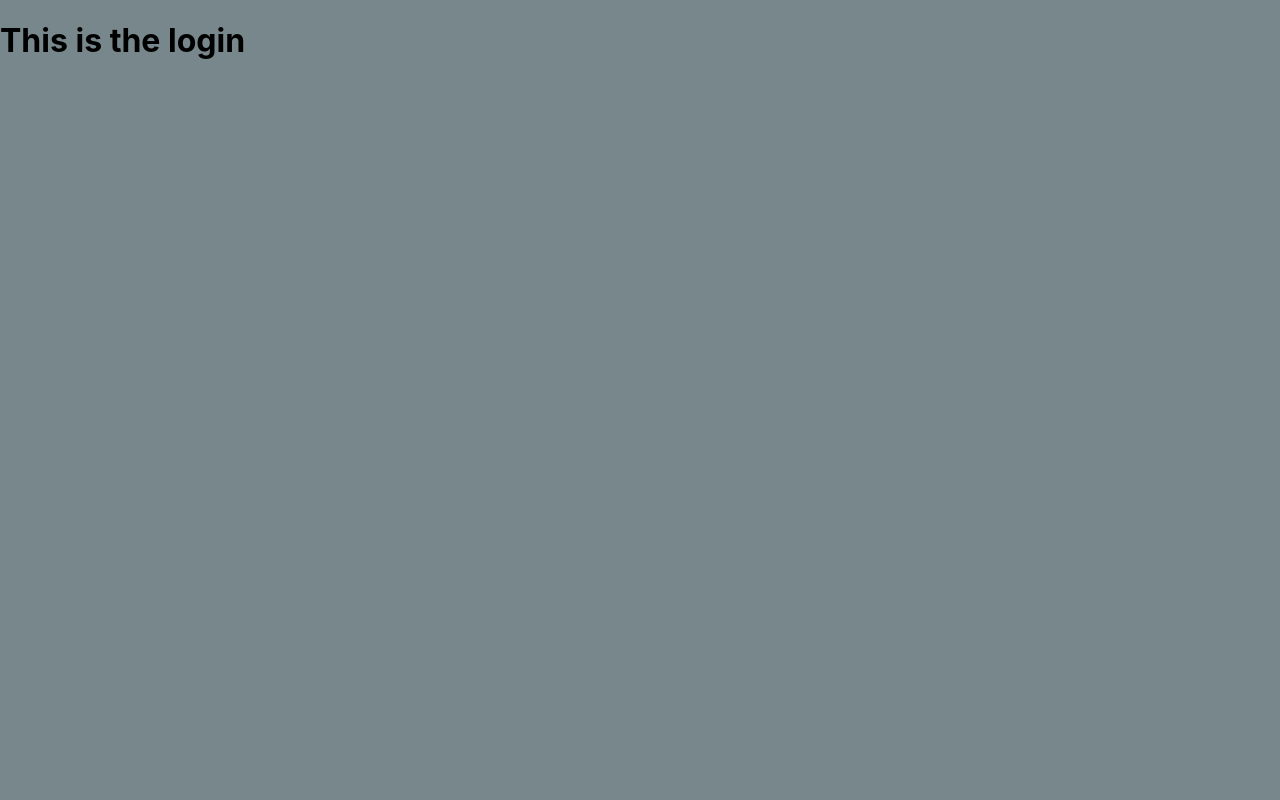
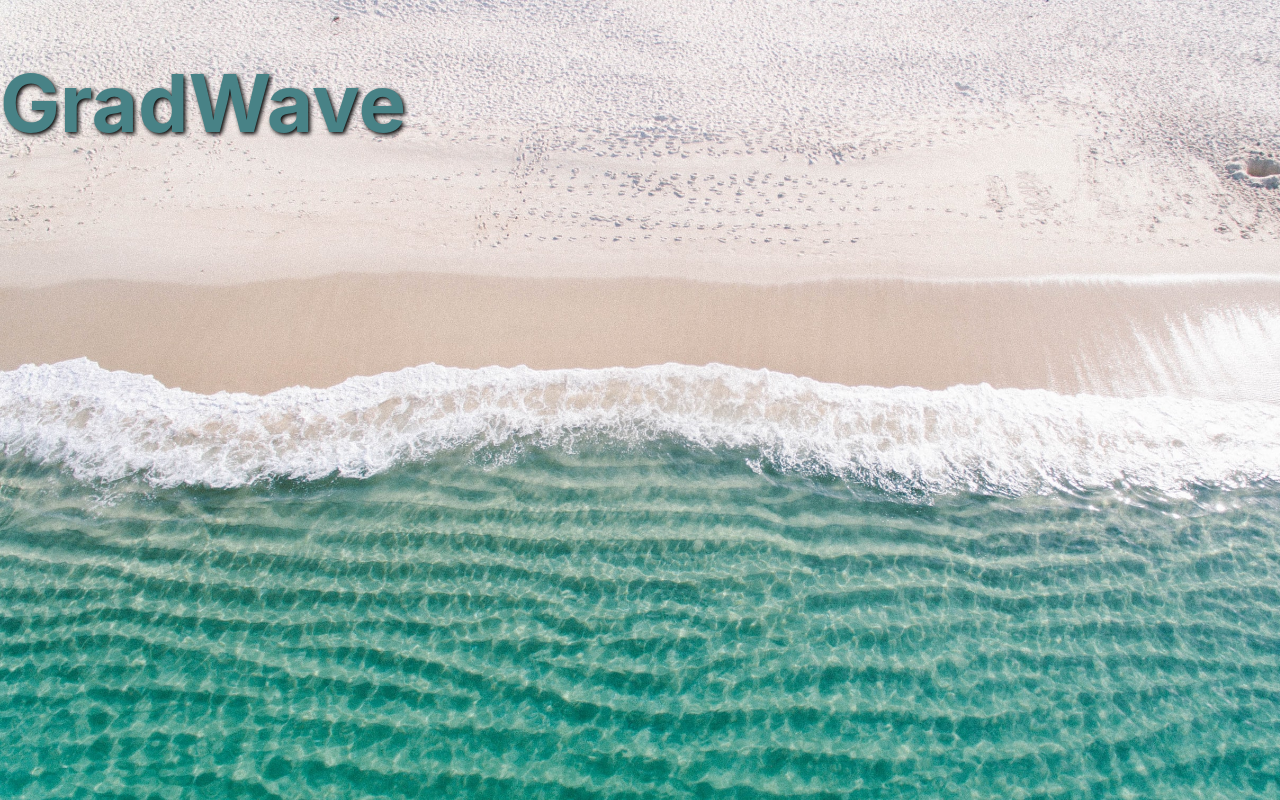
Before and after one commit to Heyrio/GradWave, a React (Create React App) app: page / in a window 1280 px wide. Built offline with nearby package versions, Linux system fonts and the light colour scheme.

Commit message:
adding styles to login page

```diff
--- a/src/components/SideBar.styles.js
+++ b/src/components/SideBar.styles.js
@@ -26,7 +26,6 @@ export const styles = theme => ({
   userName:{
     textAlign: "center",
     fontSize: 18,
-    // fontWeight: 500,
     position: "absolute",
     top: 102,
     left: 75,
--- a/src/containers/Login.jsx
+++ b/src/containers/Login.jsx
@@ -1,9 +1,16 @@
 import React from 'react'
+import { withStyles } from '@material-ui/core/styles';
+import {styles} from './Login.styles.js'
 
-export default function Login() {
+function Login(props) {
+    const {classes} = props;
     return (
-        <div>
-            <h1>This is the login</h1>
+        <div className={classes.loginContainer}>
+            <div className={classes.loginTitle}>
+                <h1>GradWave </h1>
+            </div>
         </div>
     )
 }
+
+export default withStyles(styles)(Login);
--- /dev/null
+++ b/src/containers/Login.styles.js
@@ -0,0 +1,23 @@
+import Background from '../components/images/loginbg.jpeg';
+import color from '@material-ui/core/colors/amber';
+import { positions, fontSize } from '@material-ui/system';
+
+export const styles = theme => ({
+    loginContainer:{
+        backgroundSize: "cover",
+        backgroundImage:  `url(${Background})`,
+        height: "100vh",
+        top: 0,
+        left: 0,
+        bottom: 0,
+        right: 0,
+        position: "absolute",
+        zIndex: -1,
+    },
+    loginTitle:{
+        color: "#488286",
+        fontSize: 40,
+        textShadow: "2px 2px 4px #000000",
+    }
+
+});
```
Also changed, not shown: src/components/images/loginbg.jpeg (added), src/containers/MainUserContainer.styles.js (added).
